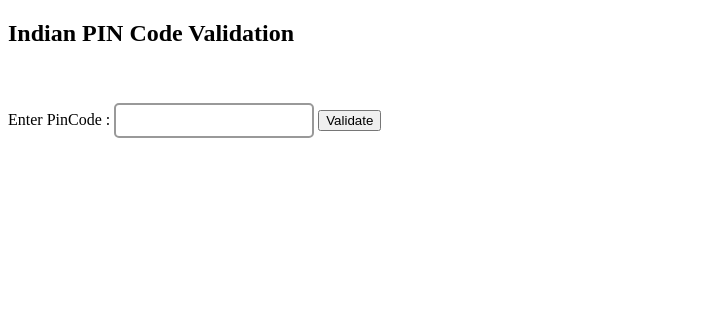
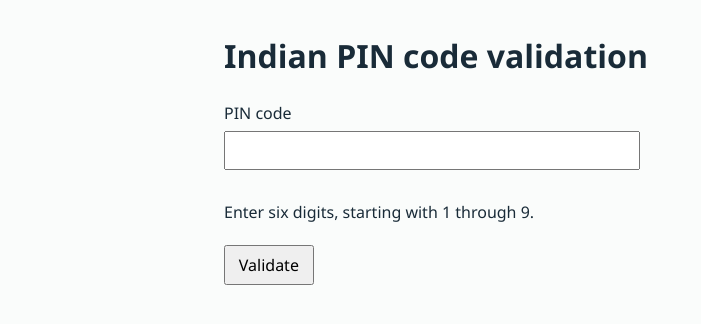
Before and after one commit to AdityaGit8009/JS-Task, a plain HTML site: page task18.html in a window 1280 px wide. Shown: the whole page, without its empty margins (0-701 px from the left). Drawn offline with Linux system fonts and the light colour scheme.

Commit message:
Validate all six PIN digits and reject a leading zero

```diff
--- a/task18.html
+++ b/task18.html
@@ -2,55 +2,36 @@
 <html lang="en">
 <head>
     <meta charset="UTF-8">
-        <title>PIN Code Validation</title>
-        <style>
-            input {
-                padding: 8px;
-                border: 2px solid #999;
-                border-radius: 5px;
-                width: 180px;
-            }
-            #msg {
-                font-weight: 600;
-                margin-top: 8px;
-            }
-        </style>
+    <meta name="viewport" content="width=device-width, initial-scale=1.0">
+    <title>Indian PIN code validation</title>
+    <link rel="stylesheet" href="assets/site.css">
 </head>
 <body>
-        <h2>Indian PIN Code Validation</h2><br><br>
-        Enter PinCode :
-        <input type="text" id="pin">
-        <button onclick="validatePin()">Validate</button>
-        <p id="msg"></p>
+    <main>
+        <h1>Indian PIN code validation</h1>
+        <form id="pin-form" class="fields" novalidate>
+            <label for="pin">PIN code</label>
+            <input id="pin" type="text" inputmode="numeric" autocomplete="postal-code" required aria-describedby="pin-hint">
+            <p id="pin-hint">Enter six digits, starting with 1 through 9.</p>
+            <button type="submit">Validate</button>
+        </form>
+        <output id="msg" for="pin"></output>
+    </main>
     <script>
-            function validatePin() {
-                var pin = document.getElementById("pin").value.trim();
-                var msg = document.getElementById("msg");
-                if(pin.length==6){
-                    msg.style.color = "green";
-                    msg.textContent = "Valid PIN Code.";
-                    return;
-                }
-                if (pin.length !== 6) {
-                    msg.style.color = "red";
-                    msg.textContent = "Invalid PIN Code. Must be 6 digits.";
-                    return;
-                }
-                if (pin[0] === "0") {
-                    msg.style.color = "red";
-                    msg.textContent = "Invalid PIN Code. Cannot start with 0.";
-                    return;
-                }
-                if (isNaN(pin)) {
-                    msg.style.color = "red";
-                    msg.textContent = "Invalid PIN Code. Only digits allowed.";
-                    return;
-                }
-                else {
-                    msg.style.color = "red";
-                    msg.textContent = "Invalid PIN Code. Please enter a 6-digit number.";
-                }
-            }
+        const form = document.getElementById("pin-form");
+        const input = document.getElementById("pin");
+        const result = document.getElementById("msg");
+
+        input.addEventListener("input", () => {
+            input.removeAttribute("aria-invalid");
+            result.value = "";
+        });
+        form.addEventListener("submit", (event) => {
+            event.preventDefault();
+            const valid = /^[1-9][0-9]{5}$/.test(input.value.trim());
+            input.setAttribute("aria-invalid", String(!valid));
+            result.value = valid ? "Valid PIN code." : "Enter six digits with a nonzero first digit.";
+        });
     </script>
 </body>
 </html>
```
Lines whose indentation alone changed are shown as unchanged.
